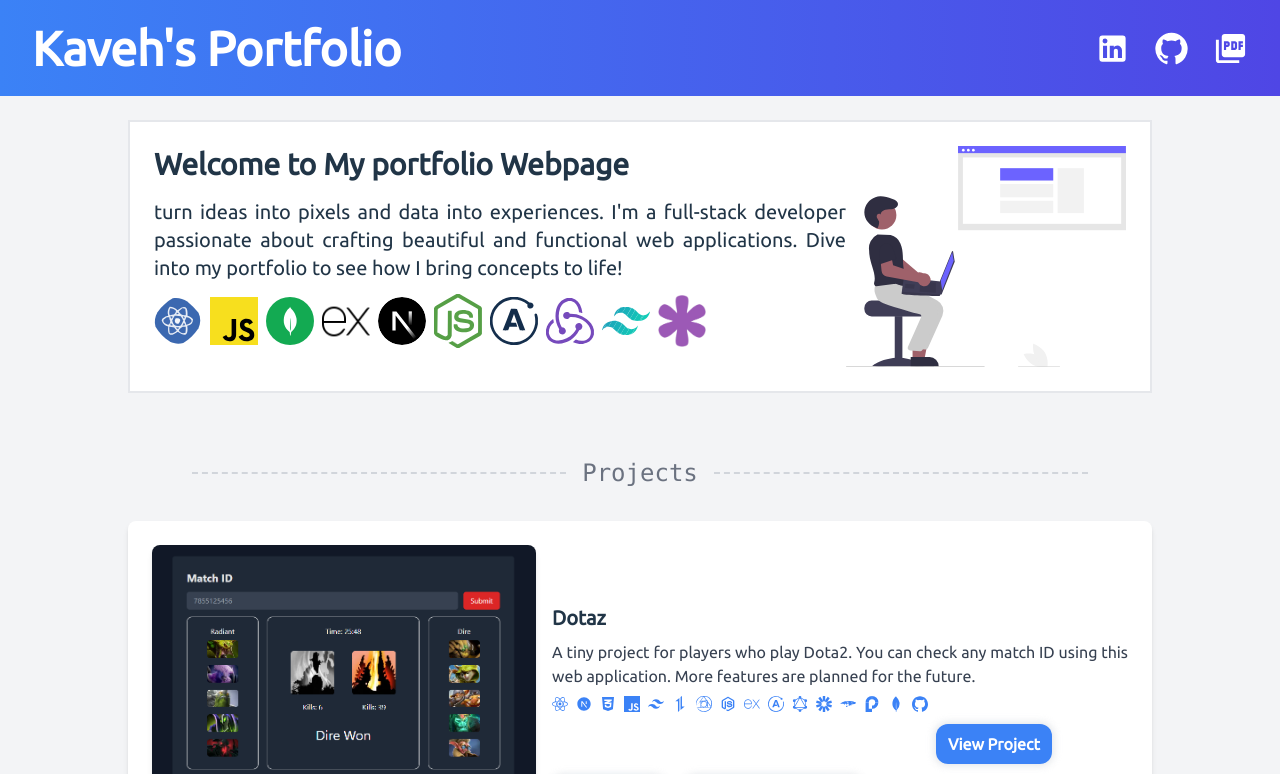
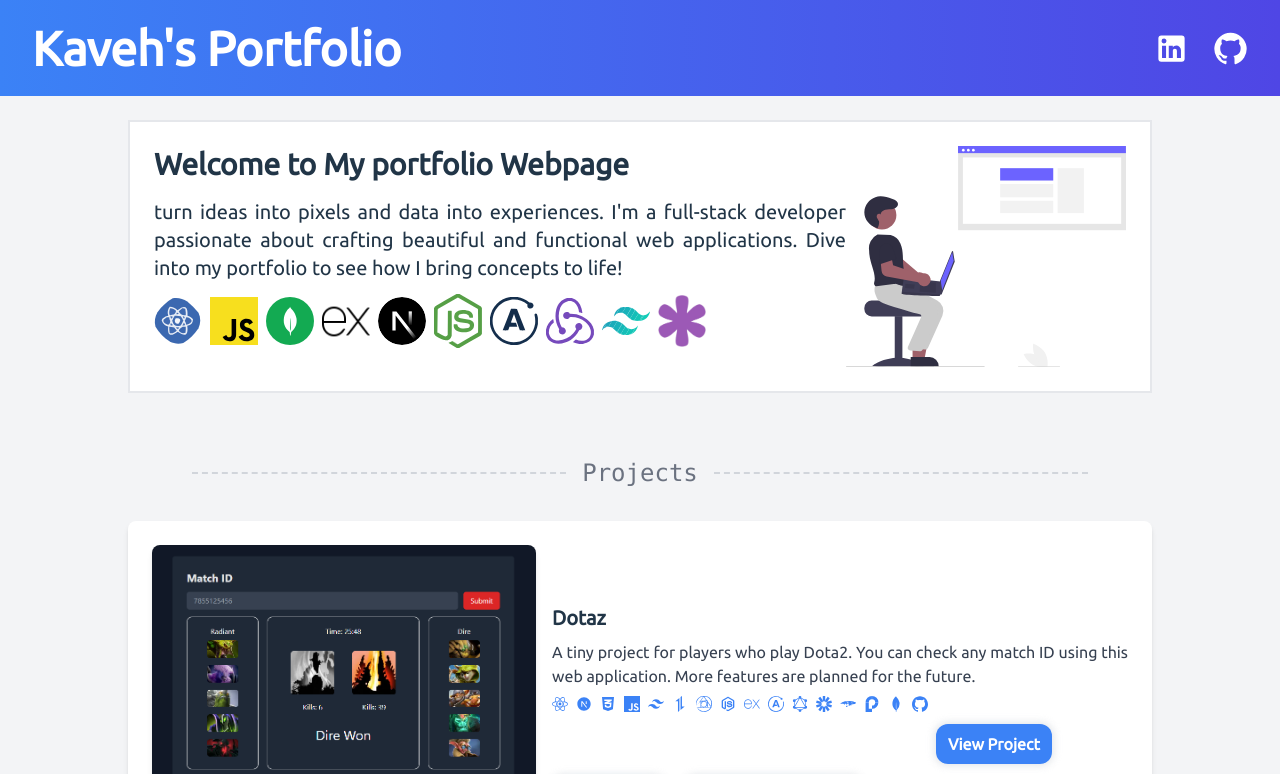
Before and after one commit to kaveh2k/portfolio, a React (Create React App) app: page / in a window 1280 px wide. Shown: the top 774 px of the page. Built offline with nearby package versions, Linux system fonts and the light colour scheme.

Commit message:
update design

```diff
--- a/src/components/main/Header.jsx
+++ b/src/components/main/Header.jsx
@@ -32,7 +32,7 @@ const Header = () => {
             link="https://github.com/kaveh2k"
             Icon={GitHubIcon}
           />
-          <RenderHeader des="Resume" link="" Icon={PdfIcon} />
+          {/* <RenderHeader des="Resume" link="" Icon={PdfIcon} /> */}
         </div>
       </header>
     </>
```
